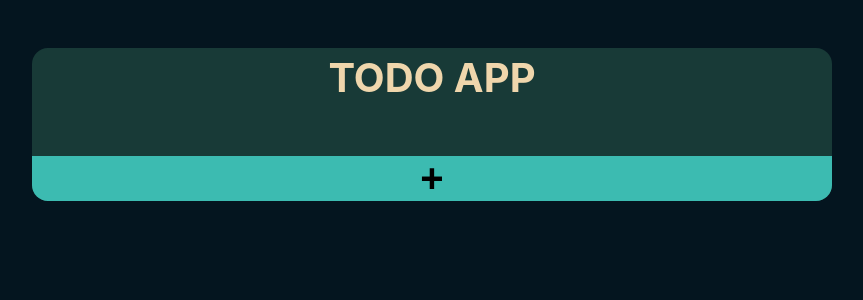
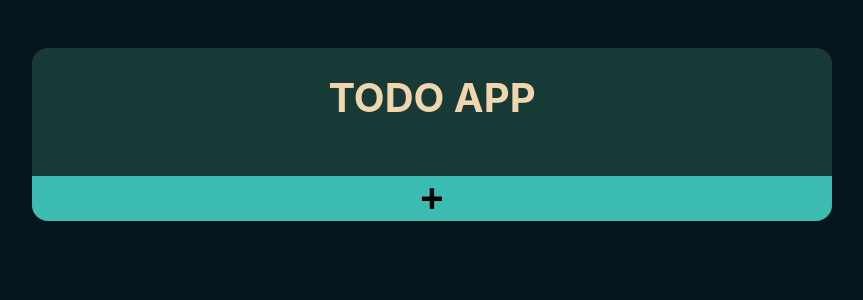
Before and after one commit to Lava519/todo-app, a React (Vite) app: page / in a window 1280 px wide. Shown: the top 300 px of the page, without its empty margins (208-1071 px from the left). Built offline with nearby package versions, Linux system fonts and the light colour scheme.

Commit message:
Added padding to the app title

```diff
--- a/src/App.css
+++ b/src/App.css
@@ -23,6 +23,7 @@
 
 .app-name {
     font-size: 2.5rem;
+    padding-top: 0.5em;
 }
 
 .add-button {
```
